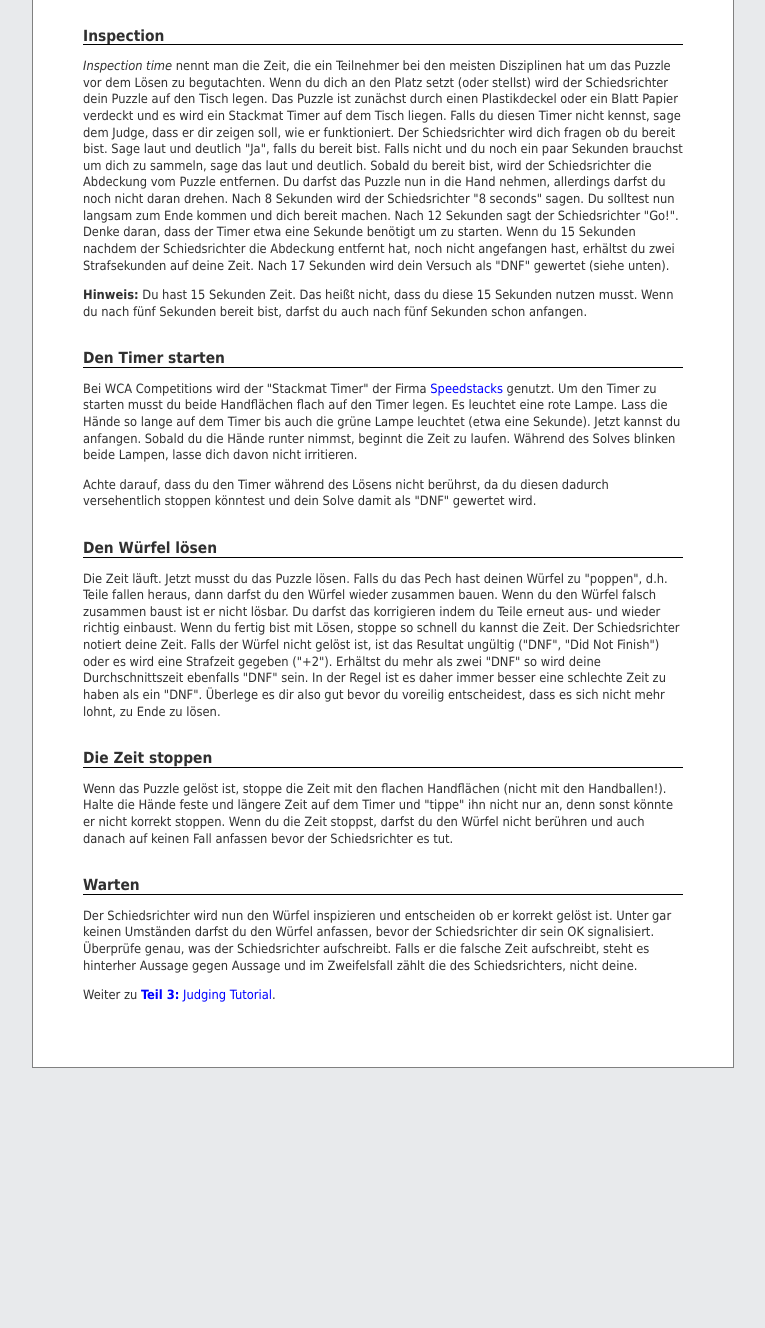
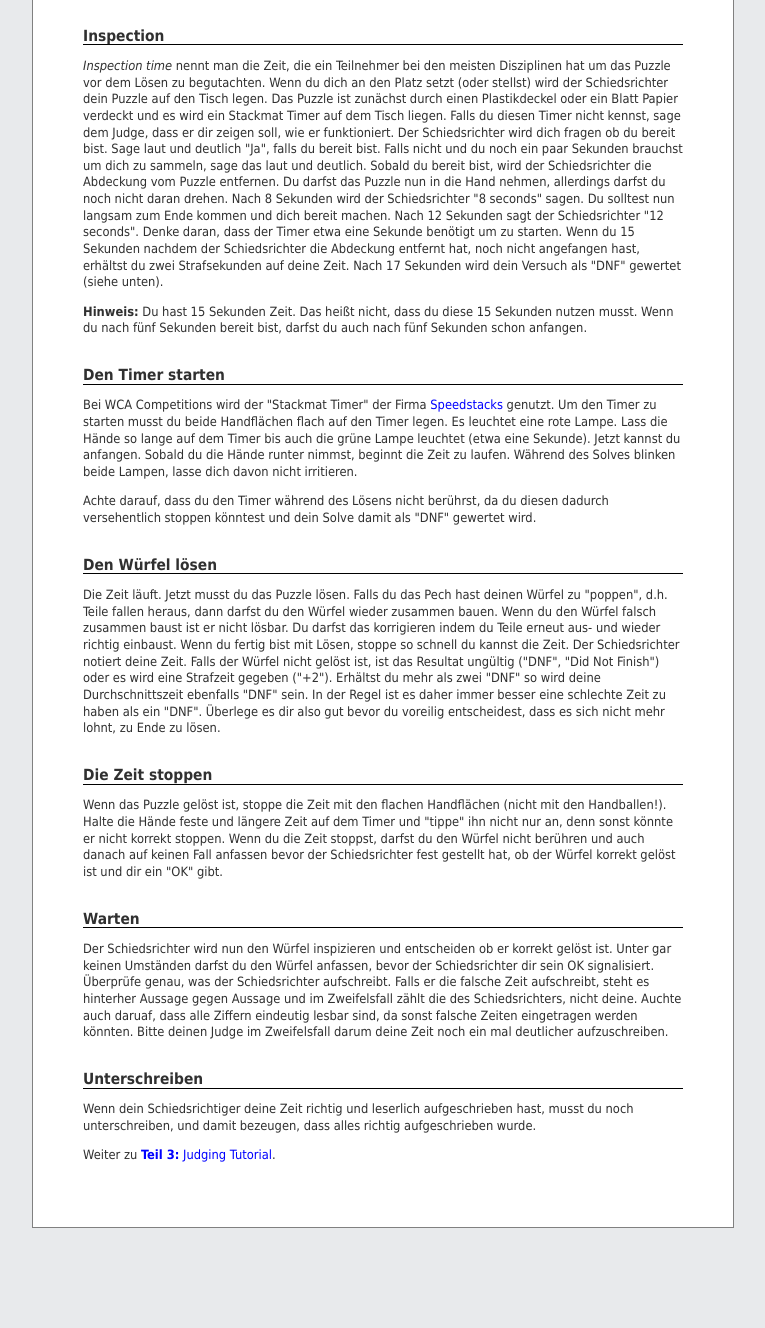
Before and after one commit to fw42/wca-tutorials-german, a PHP site: page /solve.php in a window 1280 px wide. Shown: the part 796-2124 px from the top of the page, without its empty margins (257-1022 px from the left). Before the commit the page ends 1864 px from the top, so only its background shows below. Run offline with PHP 8.4, Linux system fonts and the light colour scheme.

Commit message:
Update solve.php

```diff
--- a/solve.php
+++ b/solve.php
@@ -58,7 +58,7 @@ Puzzle entfernen. Du darfst das Puzzle nun in die Hand nehmen,
 allerdings darfst du noch nicht daran drehen. Nach 8 Sekunden wird
 der Schiedsrichter "8 seconds" sagen. Du solltest nun langsam
 zum Ende kommen und dich bereit machen. Nach 12 Sekunden sagt
-der Schiedsrichter "Go!". Denke daran, dass der Timer etwa
+der Schiedsrichter "12 seconds". Denke daran, dass der Timer etwa
 eine Sekunde benötigt um zu starten. Wenn du 15 Sekunden nachdem
 der Schiedsrichter die Abdeckung entfernt hat, noch nicht angefangen
 hast, erhältst du zwei Strafsekunden auf deine Zeit. Nach 17
@@ -116,7 +116,7 @@ Wenn das Puzzle gelöst ist, stoppe die Zeit mit den flachen Handflächen
 dem Timer und "tippe" ihn nicht nur an, denn sonst könnte er nicht korrekt
 stoppen. Wenn du die Zeit stoppst, darfst du den
 Würfel nicht berühren und auch danach auf keinen Fall anfassen bevor
-der Schiedsrichter es tut.
+der Schiedsrichter fest gestellt hat, ob der Würfel korrekt gelöst ist und dir ein "OK" gibt.
 </p>
 
 <h2>Warten</h2>
@@ -128,7 +128,16 @@ bevor der Schiedsrichter dir sein OK signalisiert.
 Überprüfe genau, was der Schiedsrichter
 aufschreibt. Falls er die falsche Zeit aufschreibt, steht es hinterher
 Aussage gegen Aussage und im Zweifelsfall zählt die des Schiedsrichters,
-nicht deine.
+nicht deine. Auchte auch daruaf, dass alle Ziffern eindeutig lesbar sind, da sonst falsche
+Zeiten eingetragen werden könnten. Bitte deinen Judge im Zweifelsfall darum deine Zeit
+noch ein mal deutlicher aufzuschreiben.
+</p>
+
+<h2>Unterschreiben</h2>
+
+<p>
+Wenn dein Schiedsrichtiger deine Zeit richtig und leserlich aufgeschrieben hast,
+musst du noch unterschreiben, und damit bezeugen, dass alles richtig aufgeschrieben wurde.
 </p>
 
 <p>
```
